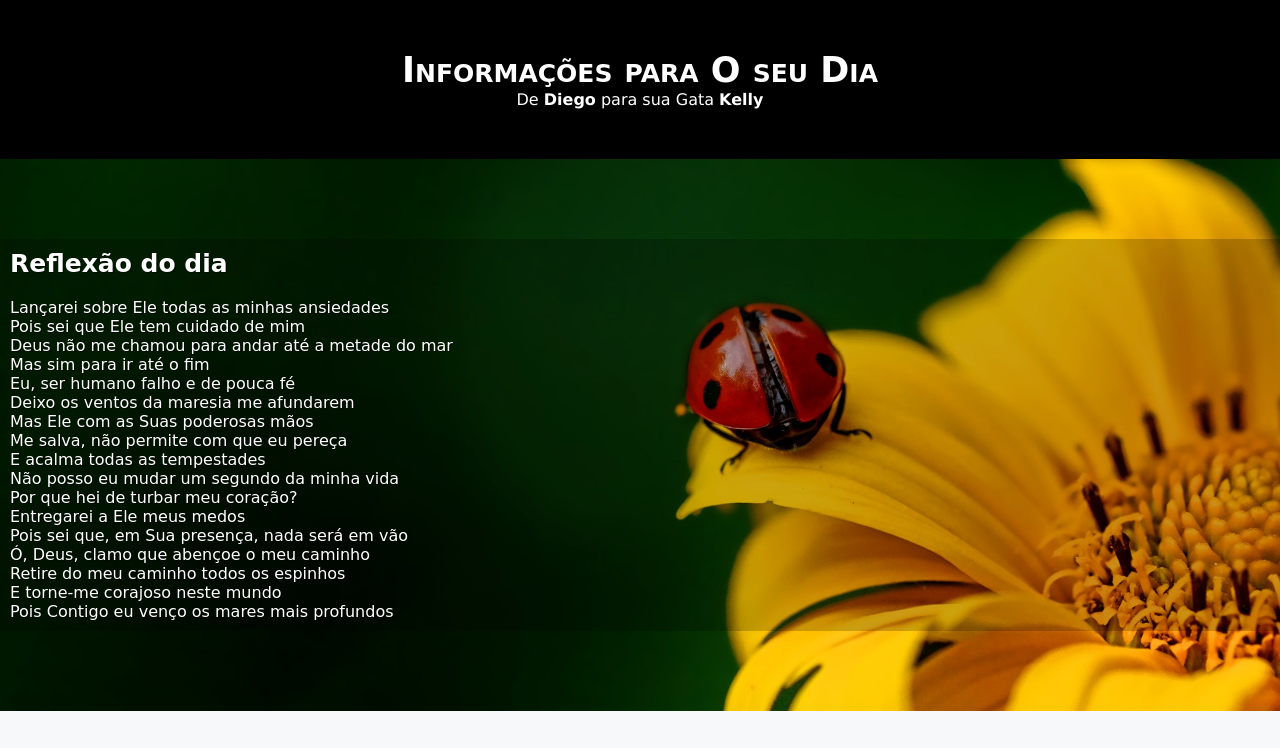
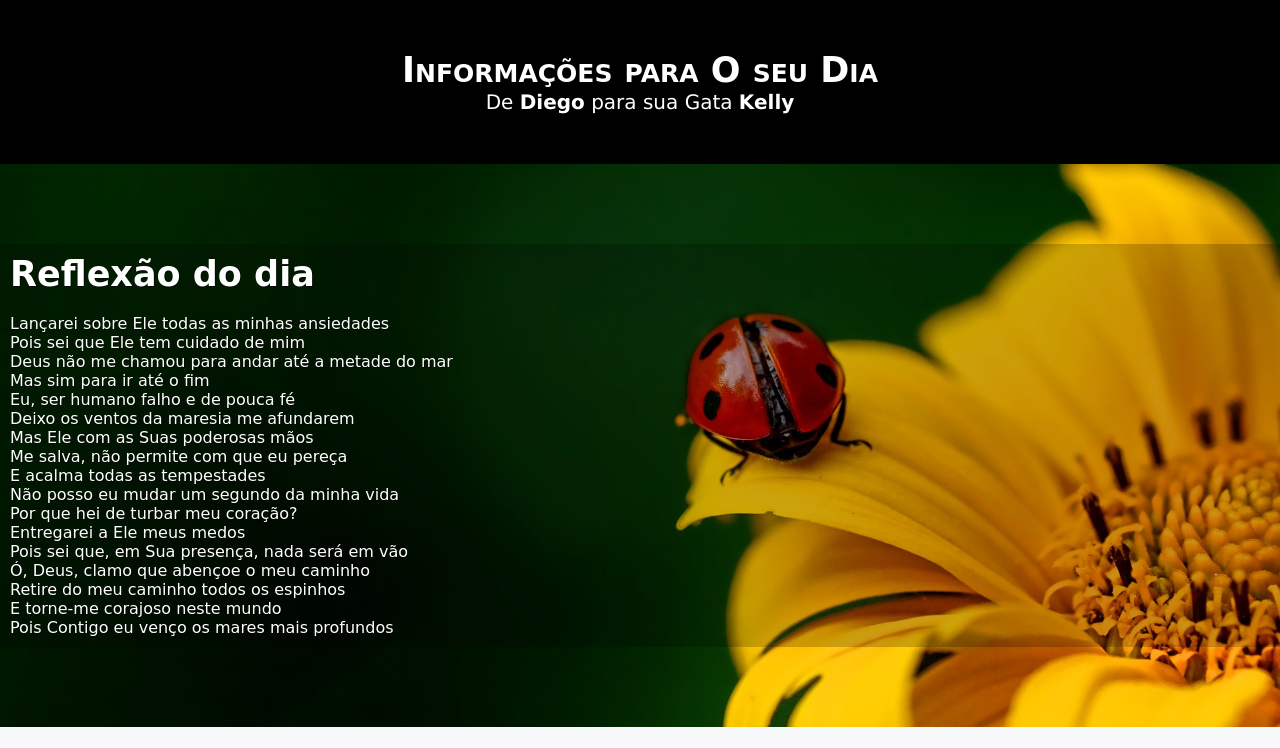
Before and after one commit to Buchele/Kelly, a plain HTML site: page index.html in a window 1280 px wide. Shown: the top 748 px of the page. Drawn offline with Linux system fonts and the light colour scheme.

Commit message:
Update style.css

```diff
--- a/style.css
+++ b/style.css
@@ -22,7 +22,8 @@ header > h1{
 
     padding-top: 50px; font-family: var(--fonte2);}
 header > p{
-    padding-bottom: 50px;}
+    padding-bottom: 50px;
+font-size: 20px;}
 section{
     padding-top: 10vh;
     padding-bottom: 10vh; font-family: var(--fonte3);   }
@@ -45,7 +46,7 @@ h2{
     background-color: rgba(0, 0, 0, 0.201);
     text-shadow: 1px 1px 0px rgba(0, 0, 0, 0.514);
     color: white;
-    font-size: 25px;
+    font-size: 35px;
 
 }
 
```
